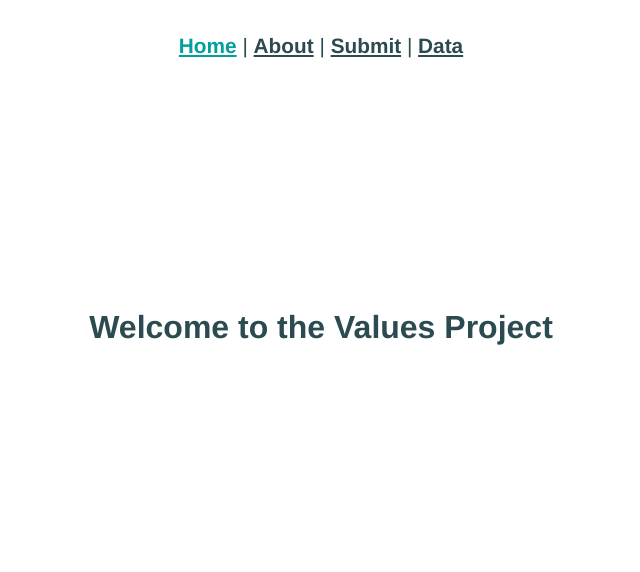
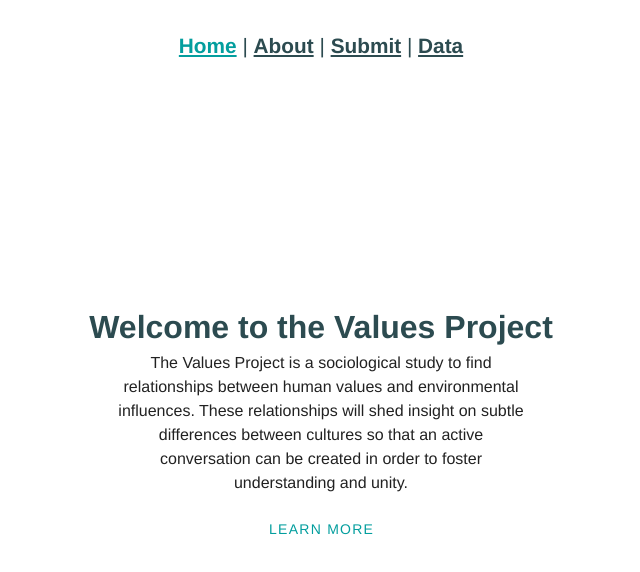
Before and after one commit to riefer02/values-project, a Vue app: page / in a window 1280 px wide. Shown: the top 572 px of the page, without its empty margins (319-959 px from the left). Built offline with nearby package versions, Linux system fonts and the light colour scheme.

Commit message:
new home page and data table

```diff
--- a/package.json
+++ b/package.json
@@ -13,7 +13,7 @@
     "vue": "^2.6.11",
     "vue-axios": "^2.1.5",
     "vue-router": "^3.2.0",
-    "vuetify": "^2.3.3",
+    "vuetify": "^2.3.4",
     "vuex": "^3.4.0"
   },
   "devDependencies": {
@@ -33,6 +33,6 @@
     "sass-loader": "^8.0.2",
     "vue-cli-plugin-vuetify": "^2.0.6",
     "vue-template-compiler": "^2.6.11",
-    "vuetify-loader": "^1.3.0"
+    "vuetify-loader": "^1.6.0"
   }
 }
--- a/src/components/data/CountDataModel.vue
+++ b/src/components/data/CountDataModel.vue
@@ -1,37 +1,48 @@
 <template>
-  <div>
-    <v-card>
-      <v-simple-table dense>
-        <template v-slot:default>
-          <thead>
-            <tr>
-              <th class="text-left inc-font-size">Value</th>
-              <th class="text-left inc-font-size">Total</th>
-            </tr>
-          </thead>
-          <tbody>
-            <tr v-for="item in valueData" :key="item.name" class="text-left">
-              <td>{{ item.name || "data unknown" }}</td>
-              <td>{{ item.count || 0 }}</td>
-            </tr>
-          </tbody>
-        </template>
-      </v-simple-table>
-    </v-card>
-  </div>
+  <v-data-table
+    :headers="headers"
+    :items="valueData"
+    :items-per-page="20"
+    class="elevation-1"
+    hide-default-footer
+  >
+    <template v-slot:item="props">
+      <tr class="text-left">
+        <td>{{ props.item.name || "data unknown" }}</td>
+        <td>{{ props.item.count || 0 }}</td>
+      </tr>
+    </template>
+  </v-data-table>
 </template>
 
 <script>
 export default {
+  name: "CountedDataModel",
   data() {
     return {
-      valueData: null,
+      valueData: [],
+      headers: [
+        {
+          text: "Value",
+          align: "start",
+          sortable: true,
+          value: "name",
+        },
+        {
+          text: "Count",
+          value: "count",
+        },
+      ],
+
       error: null,
       loading: false,
     };
   },
-  created() {
-    // Fetch the dat when the iew is created and the data is already being observed
+  // created() {
+  //   // Fetch the data when the view is created and the data is already being observed
+  //   this.fetchData();
+  // },
+  mounted() {
     this.fetchData();
   },
   watch: {
@@ -42,12 +53,15 @@ export default {
     fetchData() {
       this.error = this.valueData = null;
       this.loading = true;
-
+      this.valueData = [];
+      const self = this;
       this.axios
         .get("/api/v1/data/values")
         .then((res) => {
           this.loading = false;
-          this.valueData = res.data.totalValues;
+          self.valueData = res.data.totalValues;
+          // this.$set(this.valueData, this.valueData.name, res.data.totalValues);
+          console.log("Values Data Updated");
         })
         .catch((error) => {
           this.error = error.toString();
--- a/src/views/Home.vue
+++ b/src/views/Home.vue
@@ -3,6 +3,25 @@
 		<LogoValues />
 		<!-- <HelloWorld msg="Welcome to Your Vue.js App" /> -->
 		<h1>Welcome to the Values Project</h1>
+		<v-row justify="space-around">
+			<v-col cols="12" sm="4">
+				<v-sheet>
+					<p>
+						The Values Project is a sociological study to find
+						relationships between human values and environmental
+						influences. These relationships will shed insight on
+						subtle differences between cultures so that an active
+						conversation can be created in order to foster
+						understanding and unity.
+					</p>
+					<router-link to="/about">
+						<v-btn text color="#039e9e">
+							Learn More
+						</v-btn>
+					</router-link>
+				</v-sheet>
+			</v-col>
+		</v-row>
 	</div>
 </template>
 
@@ -24,4 +43,8 @@ export default {
 h1 {
 	margin-top: 1rem;
 }
+
+a {
+	text-decoration: none;
+}
 </style>
```
Also changed, not shown: 1 other file (tests, documents, lock files or other folders).
